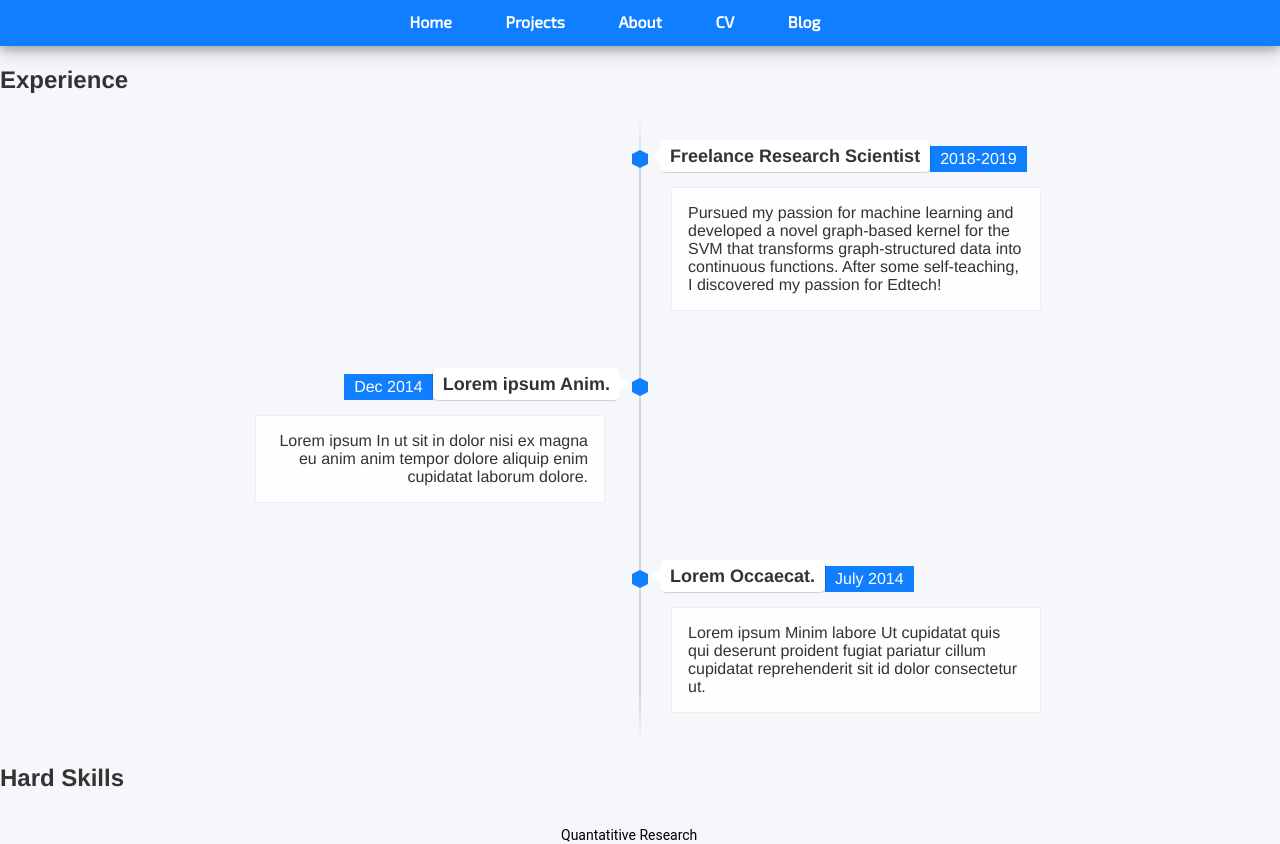
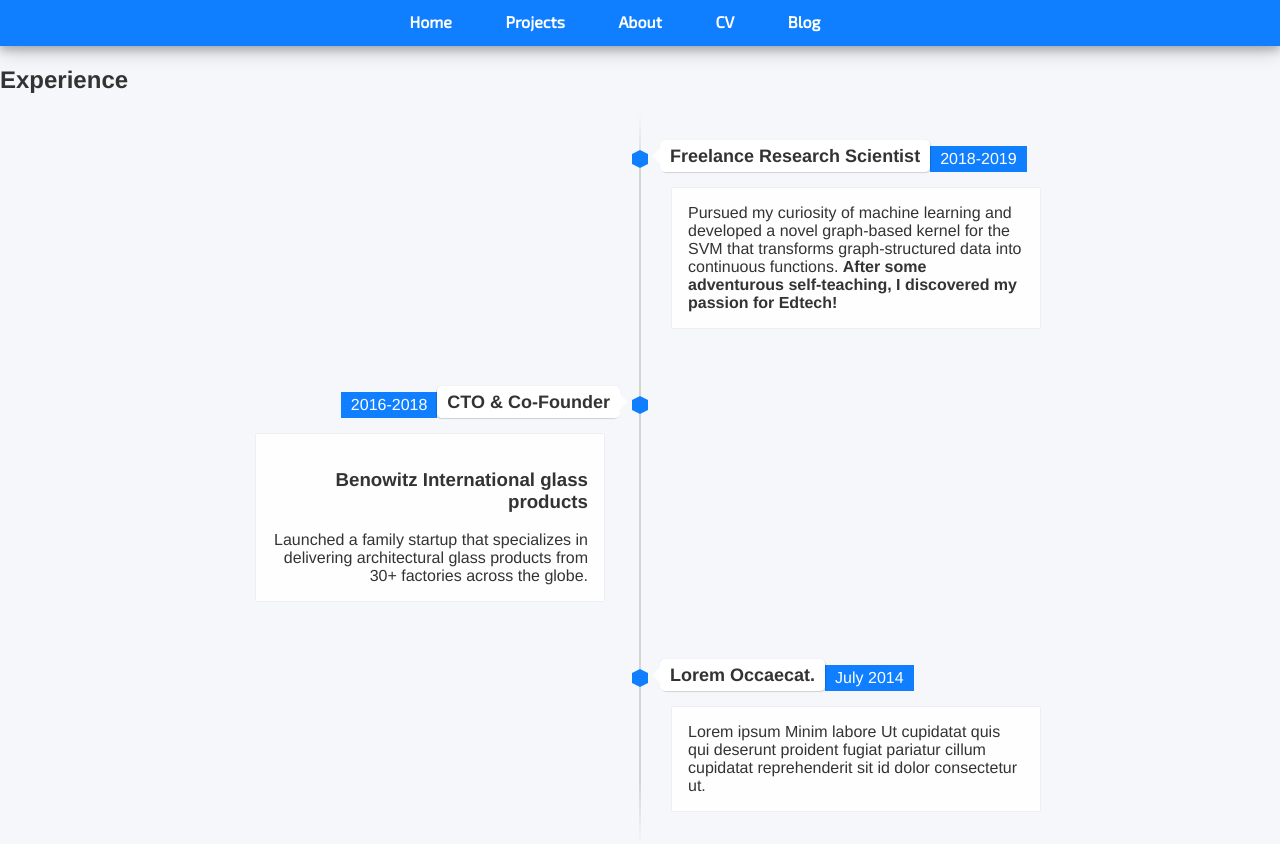
Before and after one commit to mayabenowitz/mayabenowitz.github.io, a Jekyll site: the page built from index.html, in a window 1280 px wide and 900 px high, scrolled down 848 px, cut to the strip 56-900 px from the top of the window. Built offline with Jekyll 4.4.1, drawn with Linux system fonts in a browser that asks for light colours; nearby versions of some CDN libraries.

Commit message:
Update index.html

```diff
--- a/index.html
+++ b/index.html
@@ -16,8 +16,8 @@ title: Maya Benowitz
         <span class="flag">Freelance Research Scientist</span>
         <span class="time-wrapper"><span class="time">2018-2019</span></span>
       </div>
-      <div class="desc">Pursued my passion for machine learning and developed a novel graph-based kernel for the SVM that transforms graph-structured data into continuous functions.
-      After some self-teaching, I discovered my passion for Edtech!
+      <div class="desc">Pursued my curiosity of machine learning and developed a novel graph-based kernel for the SVM that transforms graph-structured data into continuous functions.
+      <b>After some adventurous self-teaching, I discovered my passion for Edtech!</b>
       </div>
     </div>
   </li>
@@ -27,10 +27,12 @@ title: Maya Benowitz
     <div class="direction-l">
       <div class="flag-wrapper">
         <span class="hexa"></span>
-        <span class="flag">Lorem ipsum Anim.</span>
-        <span class="time-wrapper"><span class="time">Dec 2014</span></span>
+        <span class="flag">CTO & Co-Founder</span>
+        <span class="time-wrapper"><span class="time">2016-2018</span></span>
       </div>
-      <div class="desc">Lorem ipsum In ut sit in dolor nisi ex magna eu anim anim tempor dolore aliquip enim cupidatat laborum dolore.</div>
+      <div class="desc"><h3>Benowitz International glass products</h3>
+      Launched a family startup that specializes in delivering architectural glass products from 30+ factories across the globe.
+      </div>
     </div>
   </li>
 
```
